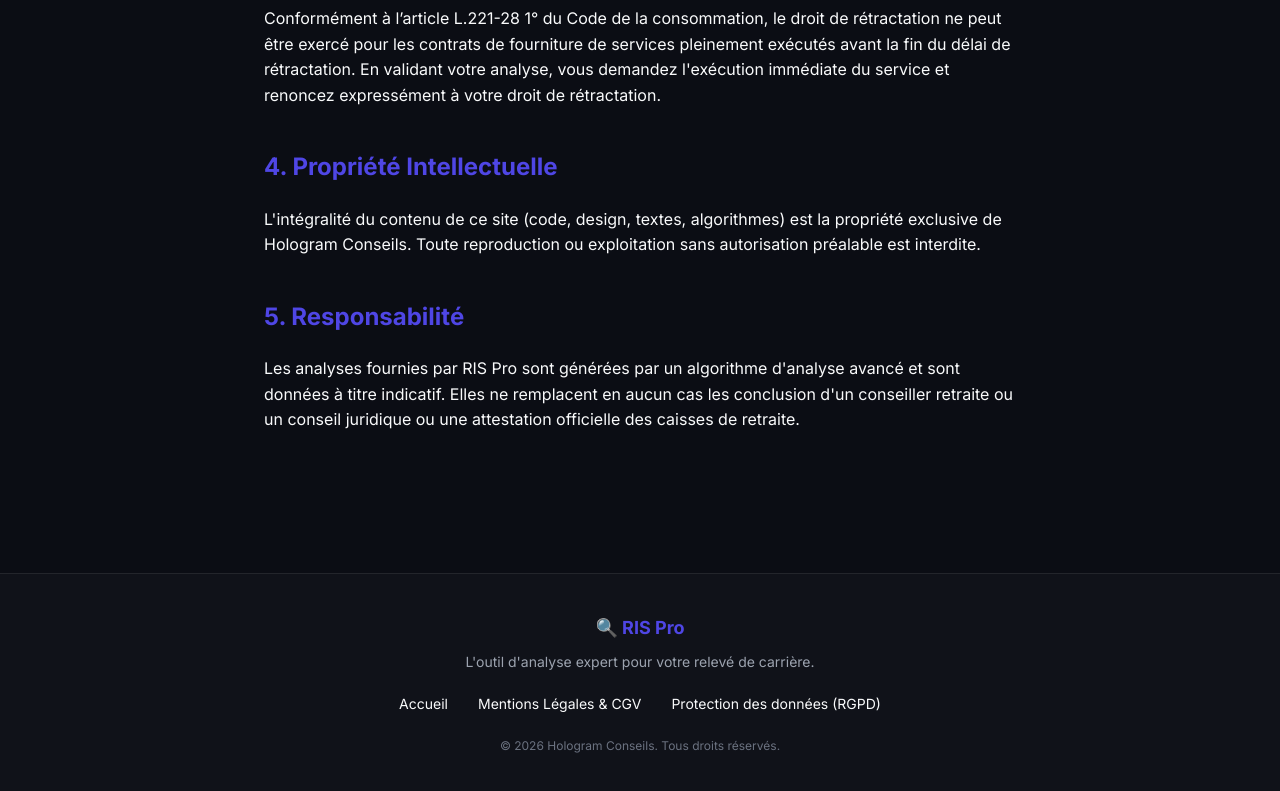
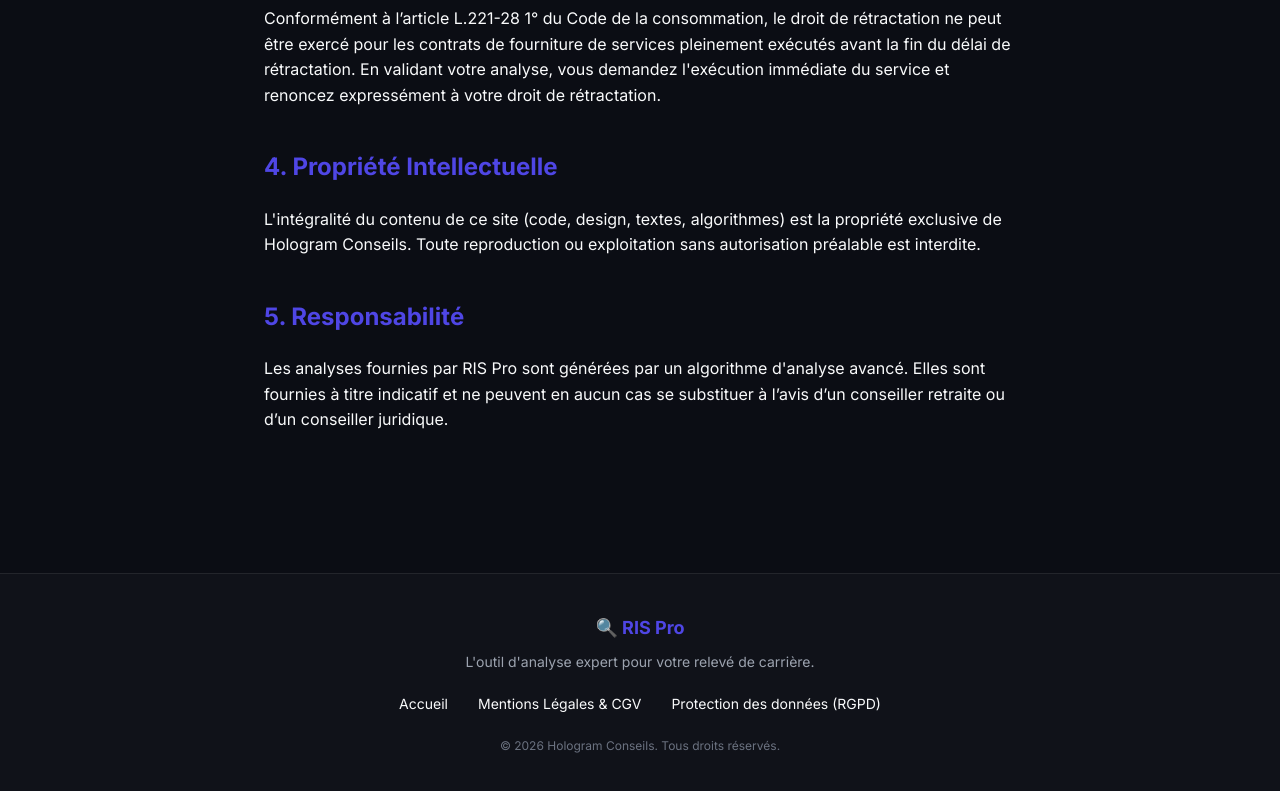
Before and after one commit to hologramconseils/ris-pro, a React (Vite) app in the folder frontend/: page /legal in a window 1280 px wide. Shown: the part 873-1664 px from the top of the page. Built offline with nearby package versions, Linux system fonts and the light colour scheme; no server answers.

Commit message:
Final legal text adjustment

```diff
--- a/frontend/src/pages/Legal.jsx
+++ b/frontend/src/pages/Legal.jsx
@@ -57,7 +57,7 @@ export default function Legal() {
         <section style={{ marginBottom: 40 }}>
           <h2 style={{ color: 'var(--primary)', marginBottom: 20 }}>5. Responsabilité</h2>
           <p>
-            Les analyses fournies par RIS Pro sont générées par un algorithme d'analyse avancé et sont données à titre indicatif. Elles ne remplacent en aucun cas les conclusion d'un conseiller retraite ou un conseil juridique ou une attestation officielle des caisses de retraite.
+            Les analyses fournies par RIS Pro sont générées par un algorithme d'analyse avancé. Elles sont fournies à titre indicatif et ne peuvent en aucun cas se substituer à l’avis d’un conseiller retraite ou d’un conseiller juridique.
           </p>
         </section>
       </motion.div>
```
